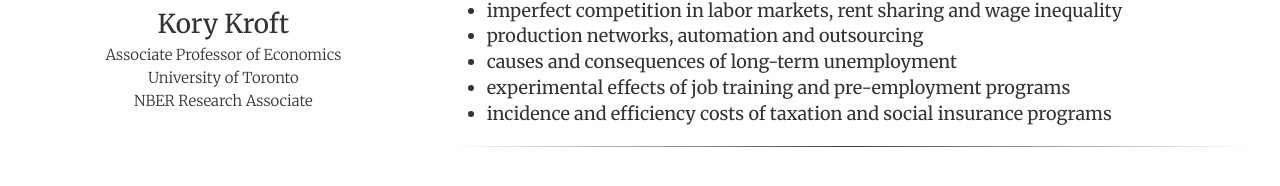
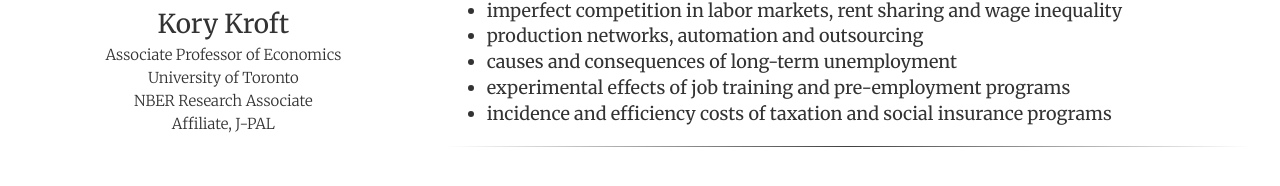
Before and after one commit to korykroft/korykroft.github.io, a Jekyll site: the page built from index.html, in a window 1280 px wide. Shown: the part 320-506 px from the top of the page. Built offline with Jekyll 4.4.1, drawn with Linux system fonts in a browser that asks for light colours.

Commit message:
Update index.html

```diff
--- a/index.html
+++ b/index.html
@@ -26,6 +26,10 @@
 			<p>NBER Research Associate</p>
 		</div>
 
+		<div class="portrait-subtitle-3">
+			<p>Affiliate, J-PAL</p>
+		</div>
+
 
 		</div>
 	</div>
```
